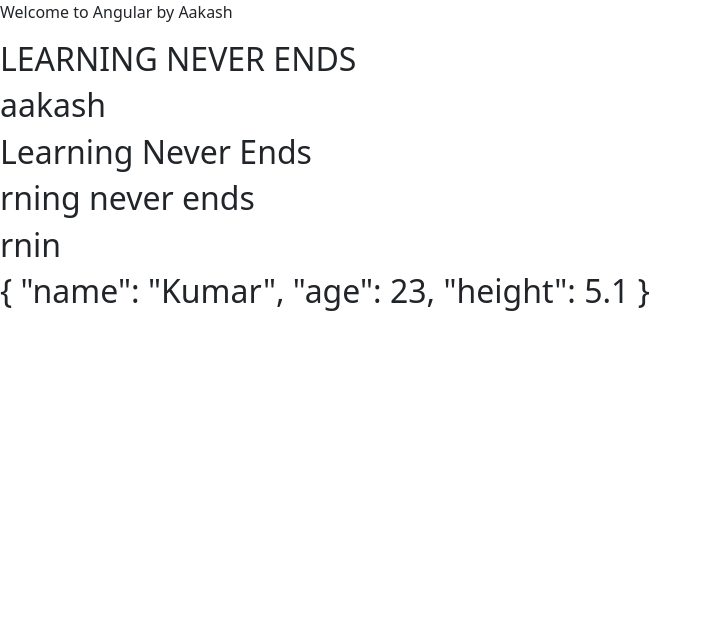
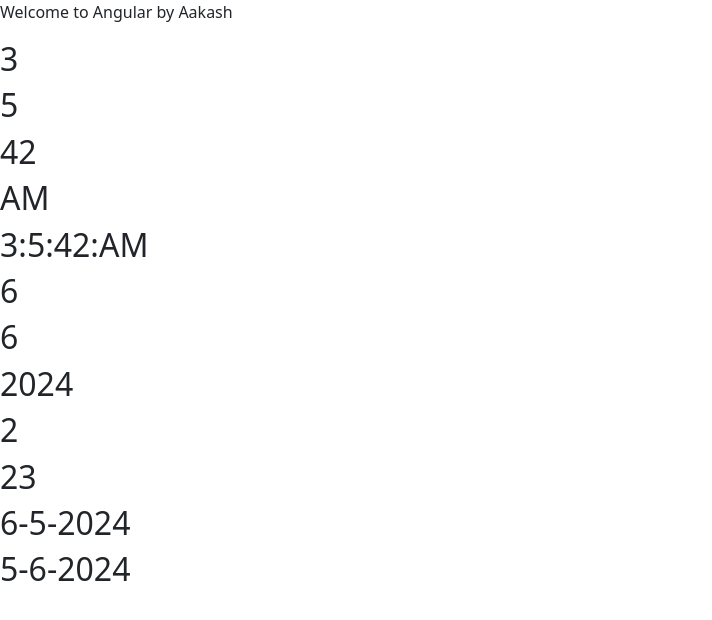
Before and after one commit to AakashKainth/new-app, an Angular app: page / in a window 1280 px wide. Shown: the top 620 px of the page, without its empty margins (0-712 px from the left). Built offline with nearby package versions, Linux system fonts and the light colour scheme.

Commit message:
Added Date pipe and its formats

```diff
--- a/src/app/pipes/pipes.component.html
+++ b/src/app/pipes/pipes.component.html
@@ -1,6 +1,39 @@
-<h2>{{ channelName | uppercase }}</h2>
+<!-- <h2>{{ channelName | uppercase }}</h2>
 <h2>{{ name | lowercase }}</h2>
 <h2>{{ channelName | titlecase }}</h2>
 <h2>{{ channelName | slice: 3 }}</h2>
 <h2>{{ channelName | slice: 3:7 }}</h2>
 <h2>{{ person | json }}</h2>
+<h2>{{ months | slice: 0:5 }}</h2> -->
+
+
+<!-- DATE PIPE -->
+ <!-- <h2>{{ myDate }}</h2>
+ <h2>{{ myDate | date : 'short' }}</h2>
+ <h2>{{ myDate | date : 'medium' }}</h2>
+ <h2>{{ myDate | date : 'long' }}</h2>
+ <h2>{{ myDate | date : 'full' }}</h2>
+
+ <h2>{{ myDate | date : 'shortDate' }}</h2>
+ <h2>{{ myDate | date : 'mediumDate' }}</h2>
+ <h2>{{ myDate | date : 'longDate' }}</h2>
+
+ <h2>{{ myDate | date : 'shortTime' }}</h2>
+ <h2>{{ myDate | date : 'mediumTime' }}</h2>
+ <h2>{{ myDate | date : 'longTime' }}</h2>
+ <h2>{{ myDate | date : 'fullTime' }}</h2> -->
+
+ <h2>{{ myDate | date : 'h' }}</h2>
+ <h2>{{ myDate | date : 'm' }}</h2>
+ <h2>{{ myDate | date : 's' }}</h2>
+ <h2>{{ myDate | date : 'a' }}</h2>
+
+ <h2>{{ myDate | date : 'h:m:s:a' }}</h2>
+ <h2>{{ myDate | date : 'd' }}</h2>
+ <h2>{{ myDate | date : 'M' }}</h2>
+ <h2>{{ myDate | date : 'y' }}</h2>
+
+ <h2>{{ myDate | date : 'W' }}</h2>
+ <h2>{{ myDate | date : 'w' }}</h2>
+ <h2>{{ myDate | date : 'd-m-y' }}</h2>
+ <h2>{{ myDate | date : 'm-d-y' }}</h2>
--- a/src/app/pipes/pipes.component.ts
+++ b/src/app/pipes/pipes.component.ts
@@ -1,21 +1,25 @@
-import { JsonPipe, LowerCasePipe, SlicePipe, TitleCasePipe, UpperCasePipe } from '@angular/common';
+import { DatePipe, JsonPipe, LowerCasePipe, SlicePipe, TitleCasePipe, UpperCasePipe } from '@angular/common';
 import { Component } from '@angular/core';
 
 
 @Component({
   selector: 'app-pipes',
   standalone: true,
-  imports: [UpperCasePipe, LowerCasePipe, TitleCasePipe, SlicePipe, JsonPipe],
+  imports: [UpperCasePipe, LowerCasePipe, TitleCasePipe, SlicePipe, JsonPipe, DatePipe],
   templateUrl: './pipes.component.html',
   styleUrl: './pipes.component.css'
 })
 export class PipesComponent {
   public channelName = "learning never ends";
   public name ="AAKASH";
+  public myDate = new Date();
+  months =["Jan", "Feb", "Mar", "Apr", "May", "Jun",
+     "Jul","Aug", "Sep", "Oct", "Nov", "Dec"];
   public person = {
     name: "Kumar",
     age: 23,
     height: 5.10
   }
 
+
 }
```
